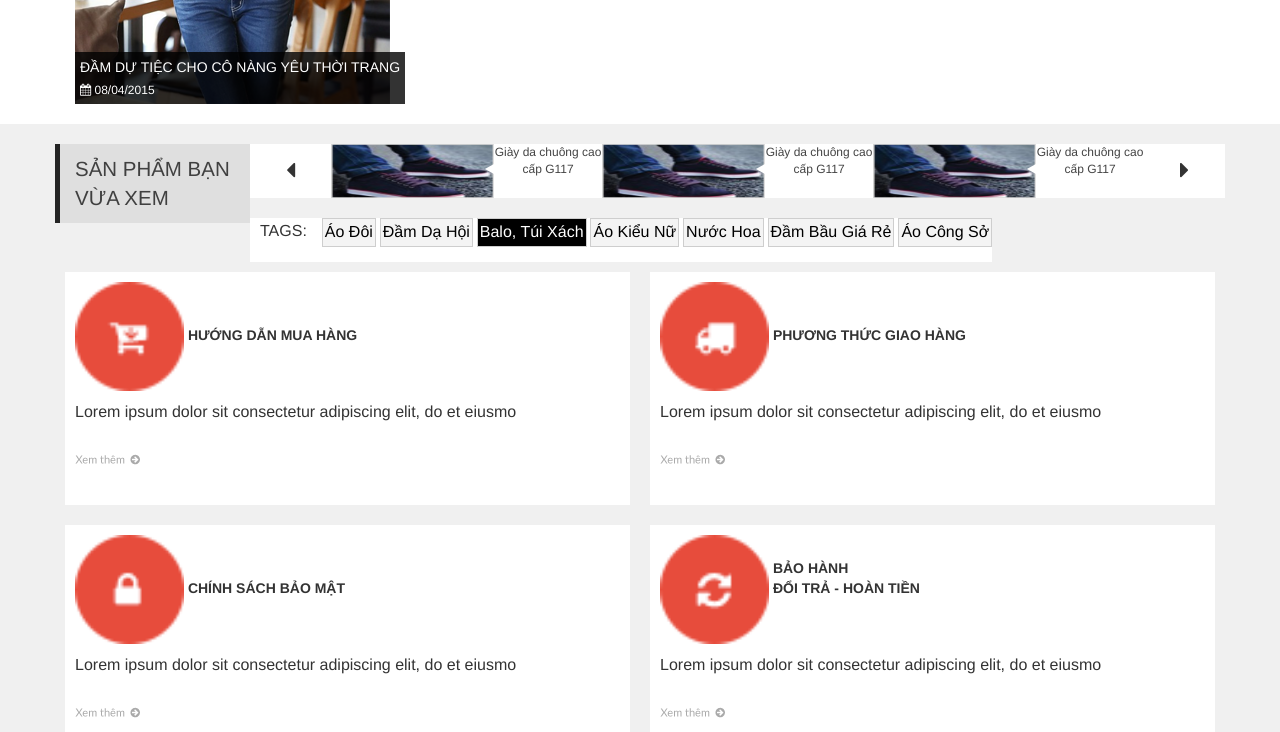
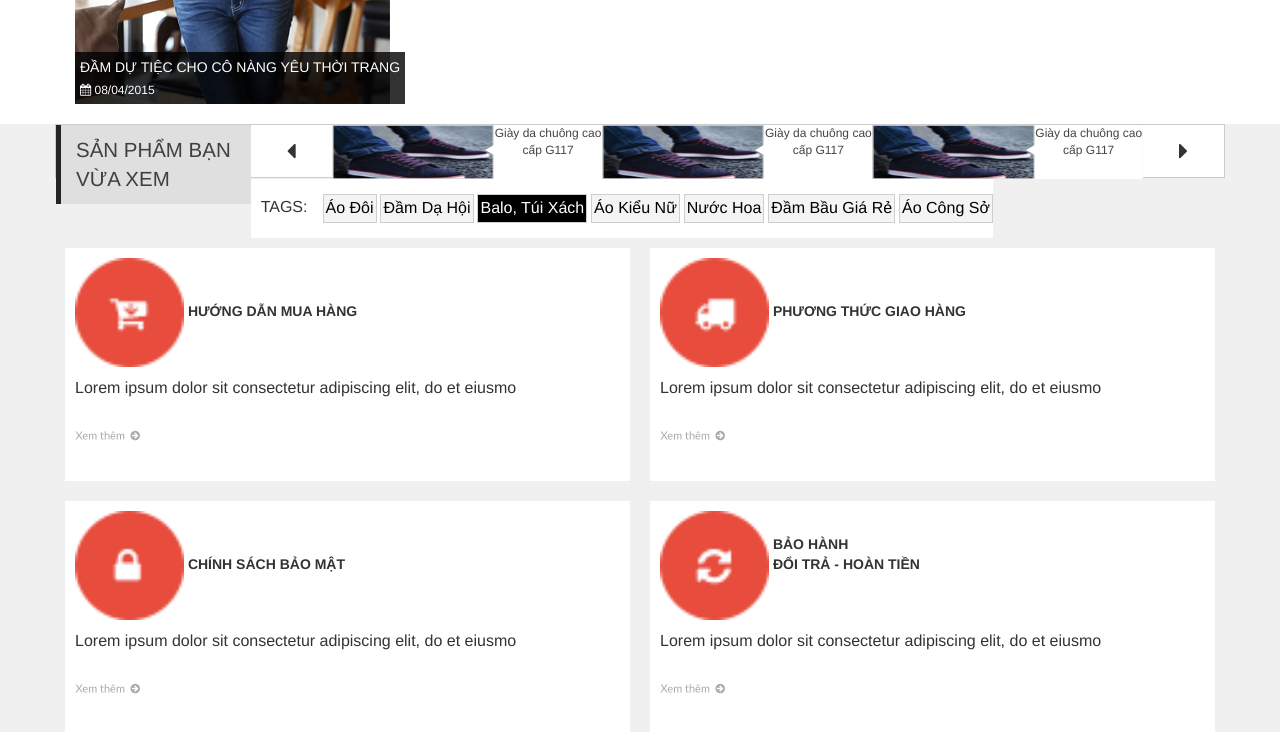
Before and after one commit to hungnm2912/HangHieuShop, a plain HTML site: page index.html in a window 1280 px wide. Shown: the part 4780-5512 px from the top of the page. Drawn offline with nearby package versions, Linux system fonts and the light colour scheme.

Commit message:
homepage

```diff
--- a/css/main.css
+++ b/css/main.css
@@ -443,6 +443,7 @@
 
 .row.tags{
     display: table;
+    padding-top: 15px;
     padding-bottom: 15px;
     background-color: #ffffff;
 }
--- a/css/product.css
+++ b/css/product.css
@@ -22,9 +22,8 @@
 
 .recent-view {
     height: 54px;
-    background: #fff;
-    margin-top: 20px;
-    margin-bottom: 20px;
+    background-color: #ffffff;
+    border:1px solid #ccc;
 }
 
 .recent-view .block-title {
```
